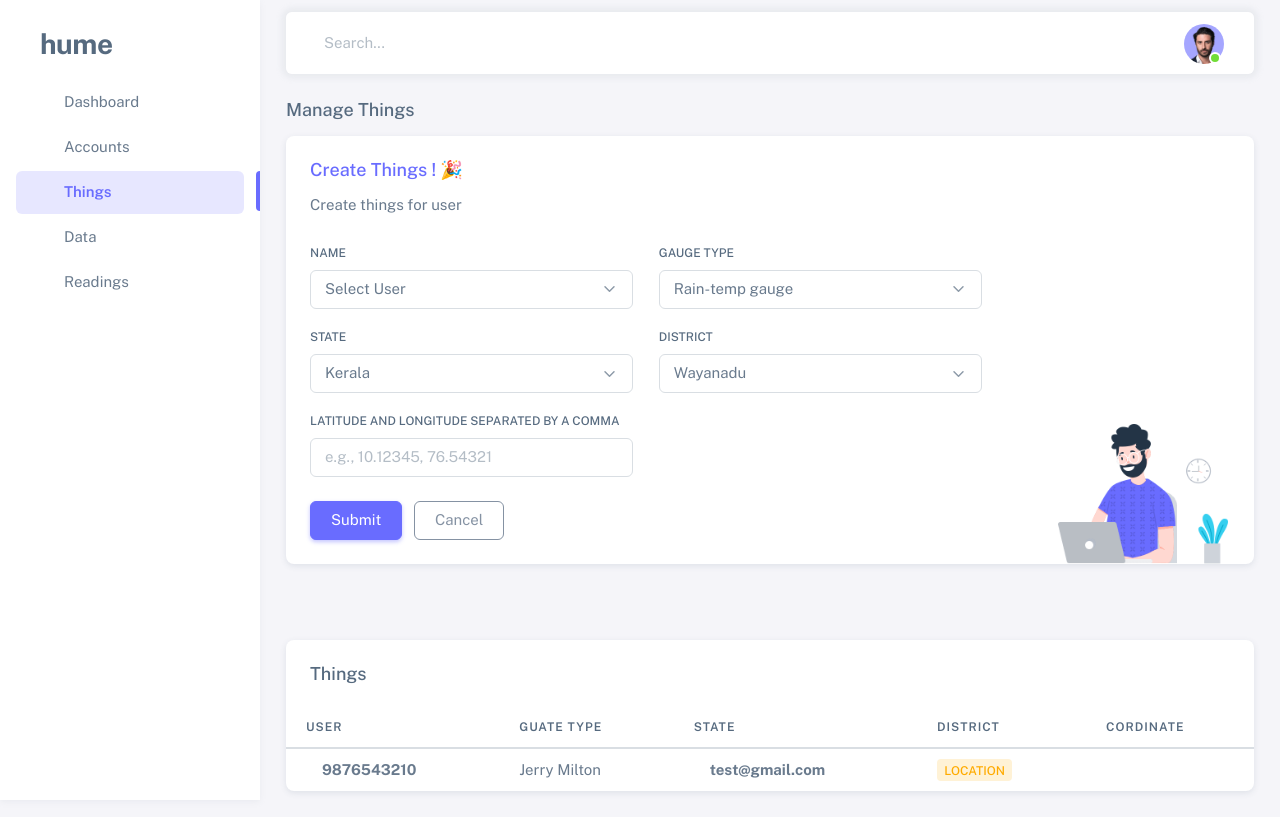
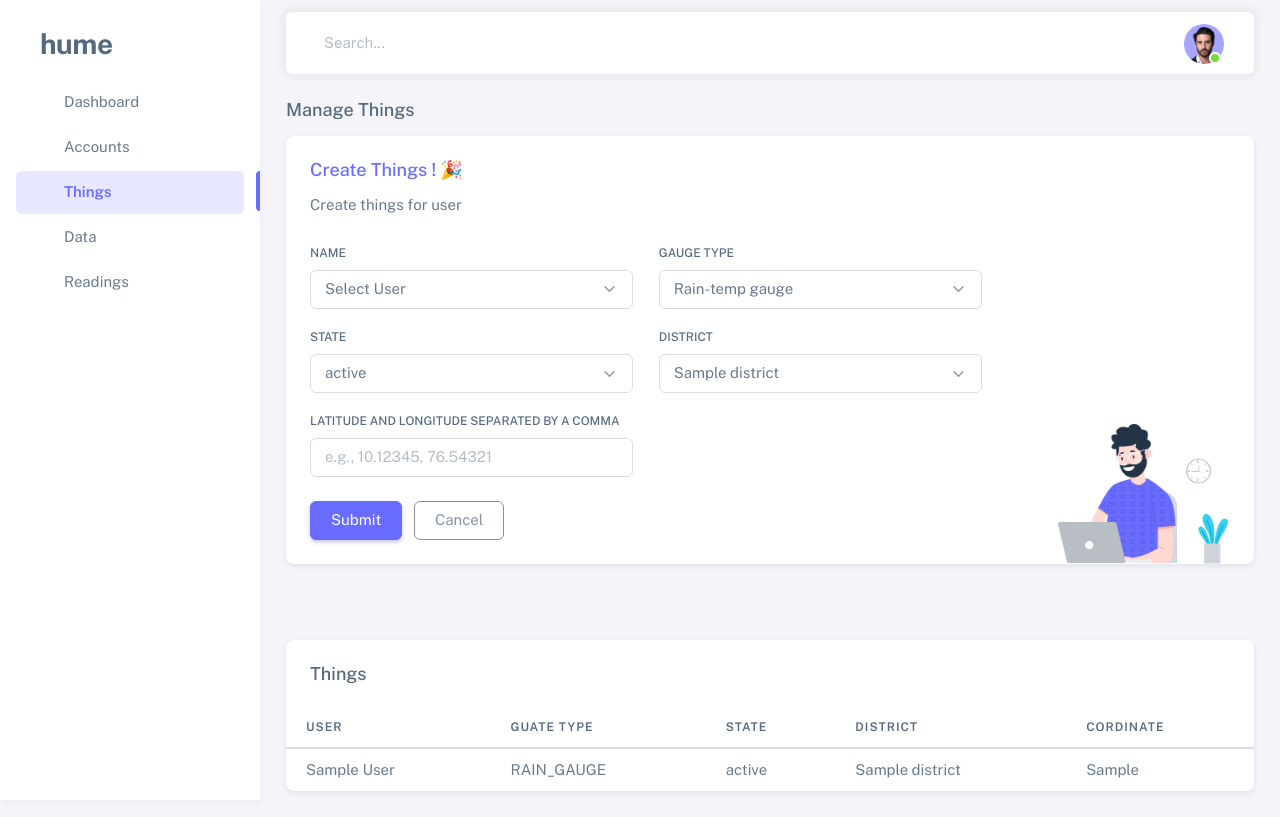
Before and after one commit to Rashicom/Hume, a Django app: page /administration/things in a window 1280 px wide. Run offline with Django 5.2, Linux system fonts and the light colour scheme; tables that the repository leaves empty hold one stand-in row (values such as "Sample post"); some libraries are stand-ins or nearby versions.

Commit message:
feat(things)

```diff
--- a/Hume/administration/views.py
+++ b/Hume/administration/views.py
@@ -1,13 +1,14 @@
 from django.shortcuts import render, redirect
 from django.views import View
 from things.models import States, Districts, LocalAuthority, Ward, Location
-from .forms import StateForm, DistrictForm, RegistrationForm
+from .forms import StateForm, DistrictForm, RegistrationForm, ThingsRegistrationForm
 import json
 from django.contrib.gis.geos import Polygon, GEOSGeometry, MultiPolygon
 from django.db import transaction
 from django.core.serializers import serialize
 from authorization.models import Account
-
+from things.models import Things
+from django.contrib.gis.geos import Point
 
 
 class AdminDash(View):
@@ -44,7 +45,46 @@ class ThingsManagement(View):
     Things Management View
     """
     def get(self, request):
-        return render(request, 'admin_things.html')
+        users = Account.objects.exclude(role=Account.UserRole.ADMIN).only("name", "uuid")
+        things = Things.objects.all()
+        states = States.objects.all().only("uuid", "state_name")
+        districts = Districts.objects.all().only("uuid","district_name")
+        return render(
+            request,
+            'admin_things.html',
+            {
+                "users":users,
+                "things":things,
+                "states":states,
+                "districts":districts
+            }
+        )
+
+    def post(self, request):
+        try:
+            lat_str, lon_str = request.POST.get("location_cordinate").split(",")
+            point = Point(float(lon_str.strip()), float(lat_str.strip()))
+        except Exception as e:
+            print(e)
+            return redirect("admin-things")
+        form = ThingsRegistrationForm(
+            {
+                'collector':request.POST.get("collector"),
+                'thing_type':request.POST.get("thing_type"),
+                'state':request.POST.get("state"),
+                'district':request.POST.get("district"),
+                'location_cordinate':point
+            }
+        )
+        if Things.objects.filter(collector__uuid=request.POST.get("collector")).exists():
+            return redirect("admin-things")
+        if not form.is_valid():
+            # return eorror
+            print(form.errors)
+            return redirect("admin-things")
+
+        form.save()
+        return redirect("admin-things")
 
 
 class DataManagement(View):
--- a/Hume/templates/admin_accounts.html
+++ b/Hume/templates/admin_accounts.html
@@ -127,7 +127,7 @@
                         </td>
                         <td><span class="badge bg-label-warning me-1">{{user.role}}</span></td>
                         <td>
-                         impliment
+
                         </td>
                       </tr>
                     {% endfor %}
--- a/Hume/templates/admin_things.html
+++ b/Hume/templates/admin_things.html
@@ -17,42 +17,40 @@
                   <p class="mb-4">
                     Create things for user
                   </p>
-                    <form id="formAccountSettings" method="POST" onsubmit="return false">
+                    <form id="formAccountSettings" method="POST">
+                      {% csrf_token %}
                       <div class="row">
                         <div class="mb-3 col-md-6">
                           <label for="firstName" class="form-label">Name</label>
-                          <select id="language" class="select2 form-select">
+                          <select id="language" class="select2 form-select", name="collector">
                             <option value="">Select User</option>
-                            <option value="en">John</option>
-                            <option value="fr">Peter</option>
-                            <option value="de">Sam</option>
-                            <option value="pt">Tom</option>
+                            {% for user in users %}
+                              <option value="{{user.uuid}}">{{user.name}}</option>
+                            {% endfor %}
                           </select>
                         </div>
                         <div class="mb-3 col-md-6">
                           <label for="email" class="form-label">Gauge Type</label>
-                          <select id="language" class="select2 form-select">
-                            <option value="">Rain-temp gauge</option>
-                            <option value="en">Rain gauge</option>
-                            <option value="fr">Temp gauge</option>
+                          <select id="language" class="select2 form-select" name="thing_type">
+                            <option value="RAIN_TEMP_GAUGE">Rain-temp gauge</option>
+                            <option value="RAIN_GAUGE">Rain gauge</option>
+                            <option value="TEMPERATURE_GAUGE">Temp gauge</option>
                           </select>
                         </div>
                         <div class="mb-3 col-md-6">
                           <label for="mobile_number" class="form-label">State</label>
-                          <select id="language" class="select2 form-select">
-                            <option value="">Kerala</option>
-                            <option value="en">Thamil nadu</option>
-                            <option value="fr">Karnataka</option>
+                          <select id="language" class="select2 form-select" name="state">
+                            {% for state in states %}
+                              <option value="{{state.uuid}}">{{state.state_name}}</option>
+                            {% endfor %}
                           </select>
                         </div>
                         <div class="mb-3 col-md-6">
                           <label for="organization" class="form-label">District</label>
-                          <select id="language" class="select2 form-select">
-                            <option value="">Wayanadu</option>
-                            <option value="en">Kannur</option>
-                            <option value="fr">Calicut</option>
-                            <option value="de">Malappuram</option>
-                            <option value="pt">Thrissur</option>
+                          <select id="language" class="select2 form-select" name="district">
+                            {% for district in districts %}
+                              <option value="{{district.uuid}}">{{district.district_name}}</option>
+                            {% endfor %}
                           </select>
                         </div>
                         <div class="mb-3 col-md-6">
@@ -61,7 +59,7 @@
                             class="form-control"
                             type="text"
                             id="location_coordinates"
-                            name="location_coordinates"
+                            name="location_cordinate"
                             value=""
                             placeholder="e.g., 10.12345, 76.54321"
                           />
@@ -109,31 +107,15 @@
             </thead>
             <tbody class="table-border-bottom-0">
             {% comment %} iterate users and list {% endcomment %}
+            {% for thing in things %}
               <tr>
-                <td>
-                  <i class="fab fa-bootstrap fa-lg text-primary me-3"></i> <strong>9876543210</strong>
-                </td>
-                <td>Jerry Milton</td>
-                <td>
-                  <i class="fab fa-bootstrap fa-lg text-primary me-3"></i> <strong>test@gmail.com</strong>
-                </td>
-                <td><span class="badge bg-label-warning me-1">Location</span></td>
-                <td>
-                  <div class="dropdown">
-                    <button type="button" class="btn p-0 dropdown-toggle hide-arrow" data-bs-toggle="dropdown">
-                      <i class="bx bx-dots-vertical-rounded"></i>
-                    </button>
-                    <div class="dropdown-menu">
-                      <a class="dropdown-item" href="javascript:void(0);"
-                        ><i class="bx bx-edit-alt me-1"></i> Edit</a
-                      >
-                      <a class="dropdown-item" href="javascript:void(0);"
-                        ><i class="bx bx-trash me-1"></i> Delete</a
-                      >
-                    </div>
-                  </div>
-                </td>
+                <td>{{thing.collector.name}}</td>
+                <td>{{thing.thing_type}}</td>
+                <td>{{thing.state}}</td>
+                <td>{{thing.district}}</td>
+                <td>{{thing.location_cordinate}}</td>
               </tr>
+            {% endfor %}
             </tbody>
           </table>
         </div>
```
Also changed, not shown: Hume/administration/forms.py (+21 -0 lines).
